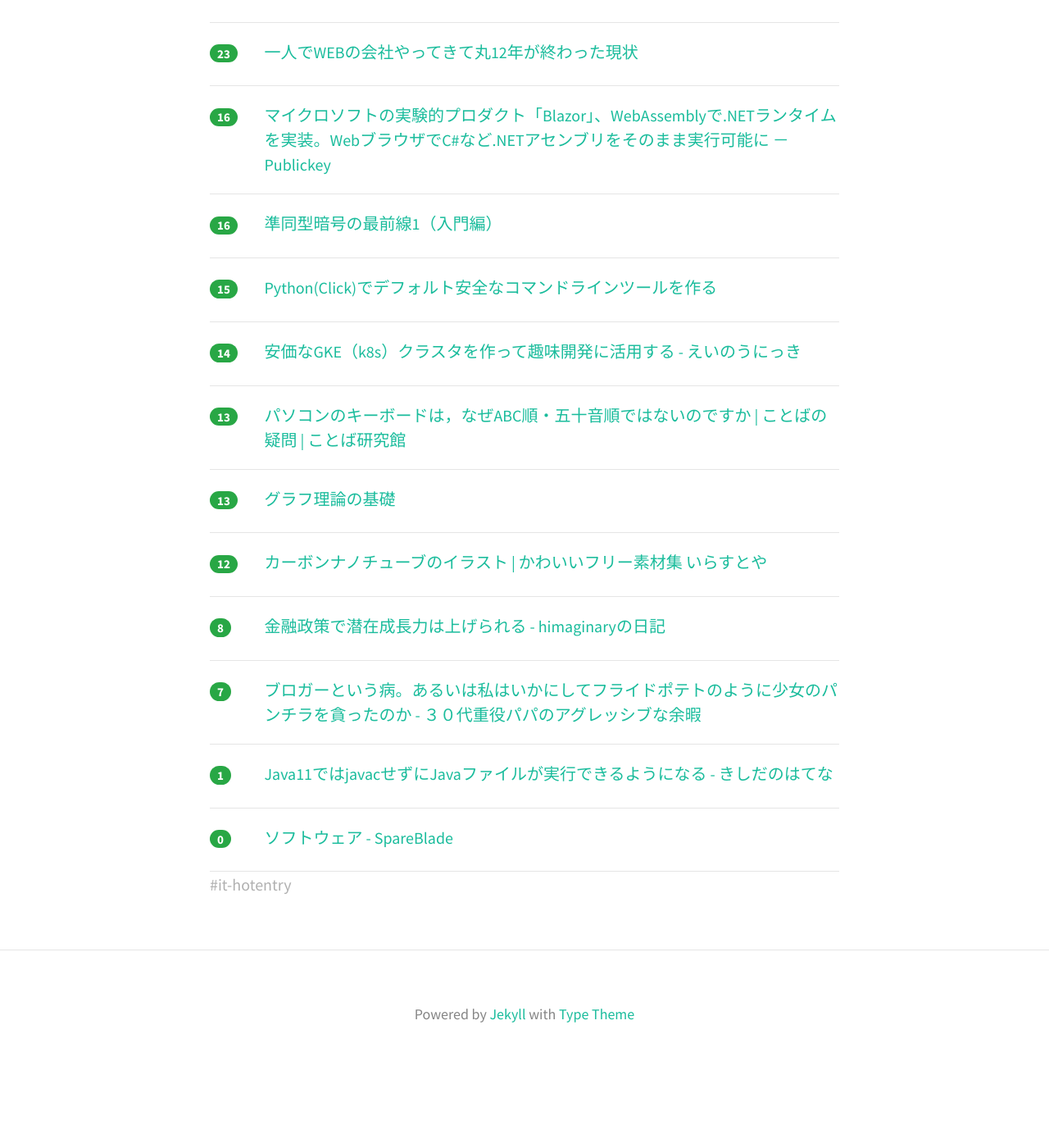
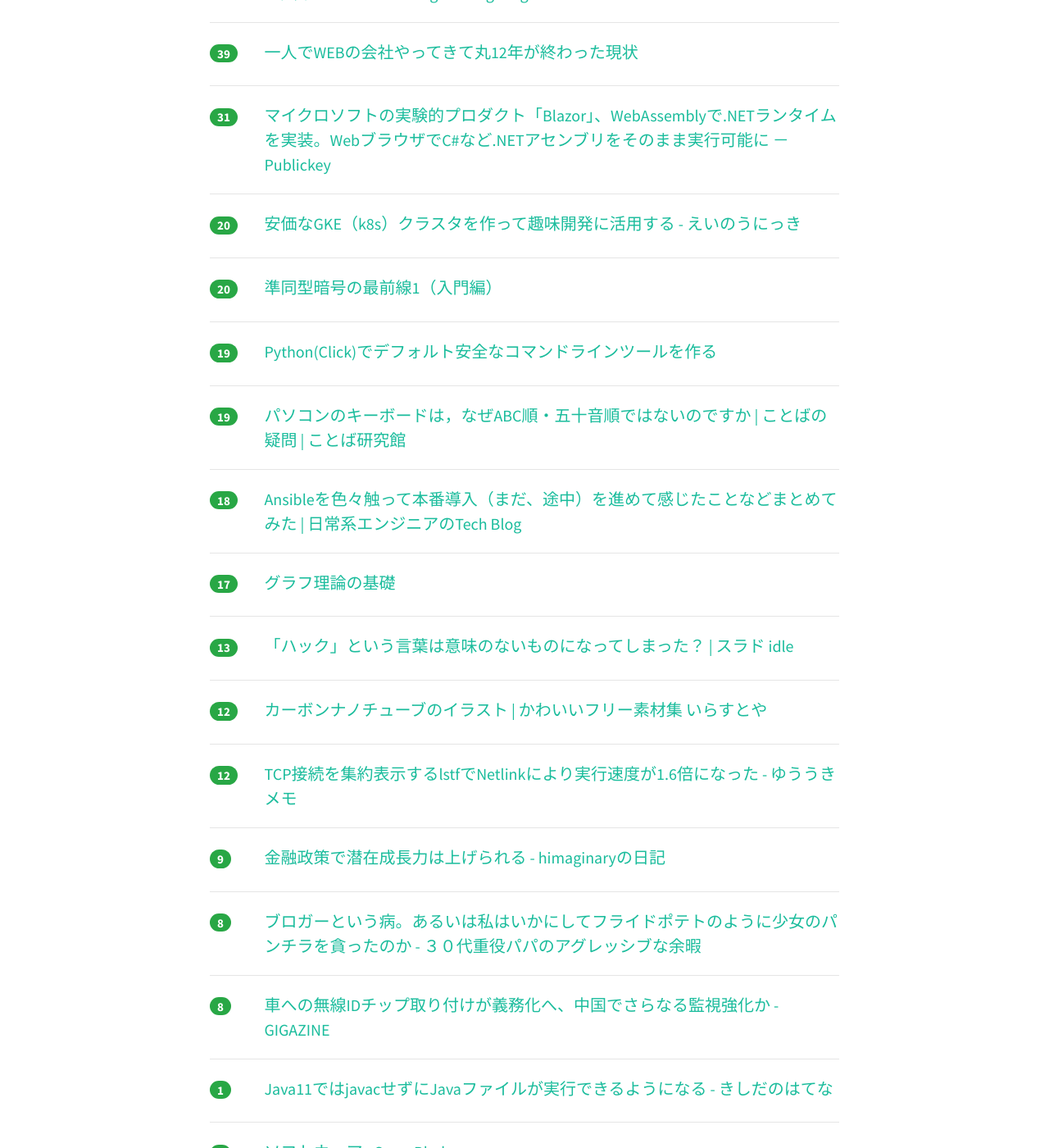
Before and after one commit to yatta47/hatena-matome-site, a Jekyll site: the page built from _posts/2018-06-18-hatena.md, in a window 1280 px wide and 1400 px high, scrolled down 628 px. Shown: the whole window at 82% size. Built offline with Jekyll 4.4.1, drawn with Linux system fonts in a browser that asks for light colours; nearby versions of some CDN libraries; before the commit the page ends 1942 px from its top, so only the background shows below that; some of the changed text lies outside the part shown.

Commit message:
Updated 2018-06-18

```diff
--- a/_posts/2018-06-18-hatena.md
+++ b/_posts/2018-06-18-hatena.md
@@ -1,59 +1,69 @@
 ---
 layout: post
 title:  "2018-06-18 はてぶIT"
-date:   2018-06-18 08:01:15
+date:   2018-06-18 09:02:28
 tags: [it-hotentry]
 ---
-15 件のデータあり
+19 件のデータあり
 
 <hr><div class="row">
-<div class="col-1"><span class="badge badge-pill badge-success h2">78</span></div>
+<div class="col-1"><span class="badge badge-pill badge-success h2">119</span></div>
 <div class="col-11"><a href='https://valuable.hatenablog.com/entry/masterpieces-8' target='_blank'>上級プログラマってどんな本読んでるの？中堅プログラマがマウンティング取られないための名著8選 - 世界が幸せで在ります様に</a></div>
 </div>
 <hr>
 <div class="row">
-<div class="col-1"><span class="badge badge-pill badge-success h2">43</span></div>
+<div class="col-1"><span class="badge badge-pill badge-success h2">52</span></div>
+<div class="col-11"><a href='https://anond.hatelabo.jp/20180617200828' target='_blank'>六本木TSUTAYAに暴言吐いてる人に書店員が暴言を吐いてみる @megg637</a></div>
+</div>
+<hr>
+<div class="row">
+<div class="col-1"><span class="badge badge-pill badge-success h2">49</span></div>
 <div class="col-11"><a href='http://tech.mercari.com/entry/2018/06/12/110000' target='_blank'>社内の面倒な手作業はZapierにやらせよう #2 〜Webhookを使って、自動化の幅を広げる〜 - Mercari Engineering Blog</a></div>
 </div>
 <hr>
 <div class="row">
-<div class="col-1"><span class="badge badge-pill badge-success h2">40</span></div>
-<div class="col-11"><a href='https://anond.hatelabo.jp/20180617200828' target='_blank'>六本木TSUTAYAに暴言吐いてる人に書店員が暴言を吐いてみる</a></div>
-</div>
-<hr>
-<div class="row">
-<div class="col-1"><span class="badge badge-pill badge-success h2">23</span></div>
+<div class="col-1"><span class="badge badge-pill badge-success h2">39</span></div>
 <div class="col-11"><a href='https://anond.hatelabo.jp/20180617213823' target='_blank'>一人でWEBの会社やってきて丸12年が終わった現状</a></div>
 </div>
 <hr>
 <div class="row">
-<div class="col-1"><span class="badge badge-pill badge-success h2">16</span></div>
+<div class="col-1"><span class="badge badge-pill badge-success h2">31</span></div>
 <div class="col-11"><a href='https://www.publickey1.jp/blog/18/blazorwebassemblynetwebcnet.html' target='_blank'>マイクロソフトの実験的プロダクト「Blazor」、WebAssemblyで.NETランタイムを実装。WebブラウザでC#など.NETアセンブリをそのまま実行可能に － Publickey</a></div>
 </div>
 <hr>
 <div class="row">
-<div class="col-1"><span class="badge badge-pill badge-success h2">16</span></div>
+<div class="col-1"><span class="badge badge-pill badge-success h2">20</span></div>
+<div class="col-11"><a href='http://blog.a-know.me/entry/2018/06/17/220222' target='_blank'>安価なGKE（k8s）クラスタを作って趣味開発に活用する - えいのうにっき</a></div>
+</div>
+<hr>
+<div class="row">
+<div class="col-1"><span class="badge badge-pill badge-success h2">20</span></div>
 <div class="col-11"><a href='https://qiita.com/herumi/items/d8645efe2cc5be2e7ee3' target='_blank'>準同型暗号の最前線1（入門編）</a></div>
 </div>
 <hr>
 <div class="row">
-<div class="col-1"><span class="badge badge-pill badge-success h2">15</span></div>
+<div class="col-1"><span class="badge badge-pill badge-success h2">19</span></div>
 <div class="col-11"><a href='https://qiita.com/shiimaxx/items/654763a9d7481f3c0188' target='_blank'>Python(Click)でデフォルト安全なコマンドラインツールを作る</a></div>
 </div>
 <hr>
 <div class="row">
-<div class="col-1"><span class="badge badge-pill badge-success h2">14</span></div>
-<div class="col-11"><a href='http://blog.a-know.me/entry/2018/06/17/220222' target='_blank'>安価なGKE（k8s）クラスタを作って趣味開発に活用する - えいのうにっき</a></div>
+<div class="col-1"><span class="badge badge-pill badge-success h2">19</span></div>
+<div class="col-11"><a href='https://kotobaken.jp/qa/yokuaru/qa-35/' target='_blank'>パソコンのキーボードは，なぜABC順・五十音順ではないのですか | ことばの疑問 | ことば研究館</a></div>
+</div>
+<hr>
+<div class="row">
+<div class="col-1"><span class="badge badge-pill badge-success h2">18</span></div>
+<div class="col-11"><a href='https://sky-joker.tech/2018/06/16/ansible%E3%82%92%E8%89%B2%E3%80%85%E8%A7%A6%E3%81%A3%E3%81%A6%E6%9C%AC%E7%95%AA%E5%B0%8E%E5%85%A5%EF%BC%88%E3%81%BE%E3%81%A0%E3%80%81%E9%80%94%E4%B8%AD%EF%BC%89%E3%82%92%E9%80%B2%E3%82%81%E3%81%A6/' target='_blank'>Ansibleを色々触って本番導入（まだ、途中）を進めて感じたことなどまとめてみた | 日常系エンジニアのTech Blog</a></div>
+</div>
+<hr>
+<div class="row">
+<div class="col-1"><span class="badge badge-pill badge-success h2">17</span></div>
+<div class="col-11"><a href='https://qiita.com/maskot1977/items/e1819b7a1053eb9f7d61' target='_blank'>グラフ理論の基礎</a></div>
 </div>
 <hr>
 <div class="row">
 <div class="col-1"><span class="badge badge-pill badge-success h2">13</span></div>
-<div class="col-11"><a href='https://kotobaken.jp/qa/yokuaru/qa-35/' target='_blank'>パソコンのキーボードは，なぜABC順・五十音順ではないのですか | ことばの疑問 | ことば研究館</a></div>
-</div>
-<hr>
-<div class="row">
-<div class="col-1"><span class="badge badge-pill badge-success h2">13</span></div>
-<div class="col-11"><a href='https://qiita.com/maskot1977/items/e1819b7a1053eb9f7d61' target='_blank'>グラフ理論の基礎</a></div>
+<div class="col-11"><a href='https://idle.srad.jp/story/18/06/16/2246236/' target='_blank'>「ハック」という言葉は意味のないものになってしまった？ | スラド idle</a></div>
 </div>
 <hr>
 <div class="row">
@@ -62,13 +72,23 @@ tags: [it-hotentry]
 </div>
 <hr>
 <div class="row">
-<div class="col-1"><span class="badge badge-pill badge-success h2">8</span></div>
+<div class="col-1"><span class="badge badge-pill badge-success h2">12</span></div>
+<div class="col-11"><a href='https://memo.yuuk.io/entry/2018/06/18/003157' target='_blank'>TCP接続を集約表示するlstfでNetlinkにより実行速度が1.6倍になった - ゆううきメモ</a></div>
+</div>
+<hr>
+<div class="row">
+<div class="col-1"><span class="badge badge-pill badge-success h2">9</span></div>
 <div class="col-11"><a href='http://d.hatena.ne.jp/himaginary/20180617/Summers_on_natural_rate_hypothesis_straitjacket' target='_blank'>金融政策で潜在成長力は上げられる - himaginaryの日記</a></div>
 </div>
 <hr>
 <div class="row">
-<div class="col-1"><span class="badge badge-pill badge-success h2">7</span></div>
+<div class="col-1"><span class="badge badge-pill badge-success h2">8</span></div>
 <div class="col-11"><a href='https://tanaka4545kakuei.hatenablog.com/entry/2018/06/17/234325' target='_blank'>ブロガーという病。あるいは私はいかにしてフライドポテトのように少女のパンチラを貪ったのか - ３０代重役パパのアグレッシブな余暇</a></div>
+</div>
+<hr>
+<div class="row">
+<div class="col-1"><span class="badge badge-pill badge-success h2">8</span></div>
+<div class="col-11"><a href='https://gigazine.net/news/20180617-china-track-citizen-cars-rfid-chip/' target='_blank'>車への無線IDチップ取り付けが義務化へ、中国でさらなる監視強化か - GIGAZINE</a></div>
 </div>
 <hr>
 <div class="row">
```
